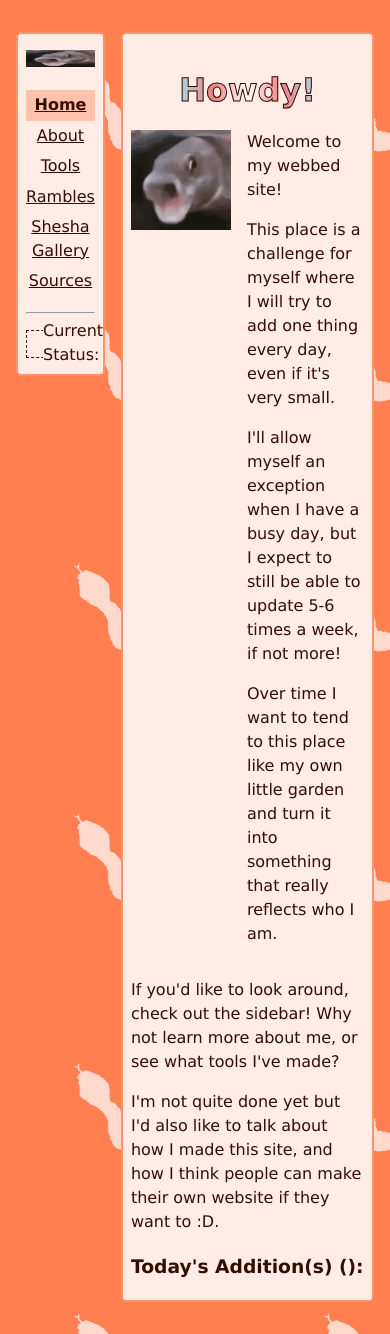
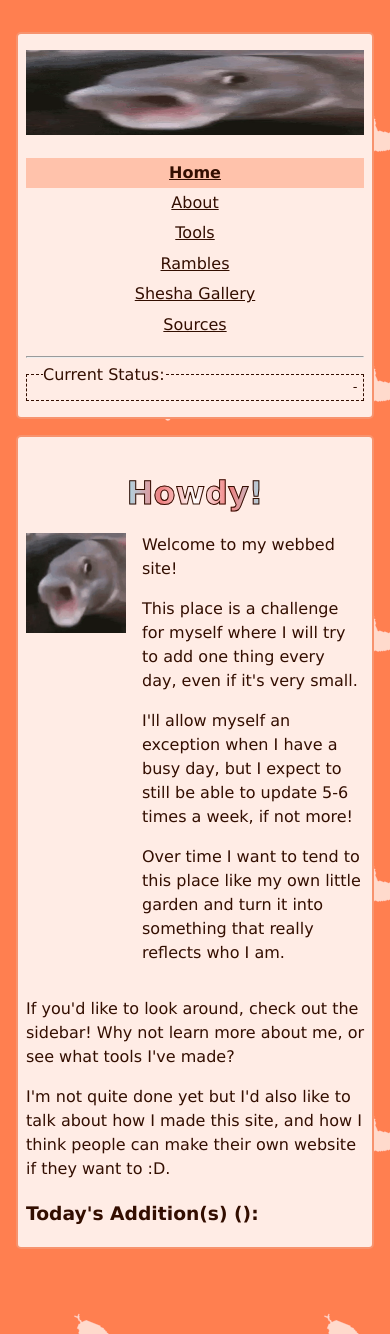
Before and after one commit to haleywm/WebbedSite, a Jekyll site: the page built from src/index.html, in a window 390 px wide. Built offline with Jekyll 4.4.1, drawn with Linux system fonts in a browser that asks for light colours.

Commit message:
Adjusted styling to improve responsiveness and make the website look better on mobile, as well as improved accessability.

```diff
--- a/src/assets/css/preferential-poll.scss
+++ b/src/assets/css/preferential-poll.scss
@@ -1,6 +1,5 @@
 ---
 ---
-
 @use 'sass:color';
 $background: #ff7f50;
 
@@ -8,15 +7,10 @@ $background: #ff7f50;
     margin-bottom: 1em;
 }
 
-.clickable {
-    cursor: pointer;
-    text-decoration: underline;
-}
-
 button {
     // Big sexy button
     cursor: pointer;
-    font-size: 1.5em;
+    font-size: min(1.5em, 3vw);
     font-weight: bold;
     padding: 1em 2em;
     border-radius: 0.5em;
@@ -38,11 +32,11 @@ button.little {
     min-width: 24px;
 }
 
-button:hover {
+button:hover:not(.textbutton) {
     background-color: $background;
 }
 
-button:active {
+button:active:not(.textbutton, .little) {
     box-shadow:
         inset 5px 5px 4px rgba(0, 0, 0, 0.2),
         inset -2px -3px 5px rgba(255, 255, 255, 0.5);
@@ -50,15 +44,24 @@ button:active {
     padding: 0.9em 2.1em 1.1em 1.9em;
 }
 
-button.little:active {
-    // Just be a lil guy
+.textbutton {
+    /* Button that just looks like text */
+    background: none;
+    border: none;
+    box-shadow: none;
+    margin: 0;
     padding: 0;
+    width: 100%;
+    text-align: left;
+    text-decoration: underline;
+    font-size: 1em;
 }
 
 .row {
     display: flex;
-    justify-content: space-between;
-    gap: 0.2em;
+    flex-flow: row wrap;
+    justify-content: center;
+    gap: 0.5em 1em;
 }
 
 .form-row-double {
@@ -85,7 +88,8 @@ button.little:active {
         height: 1.5em;
     }
 
-    input, textarea {
+    input,
+    textarea {
         font-size: 1em;
     }
 
--- a/src/assets/css/style.scss
+++ b/src/assets/css/style.scss
@@ -1,6 +1,5 @@
 ---
 ---
-
 @use 'sass:color';
 
 $font-stack: Verdana, sans-serif;
@@ -165,3 +164,15 @@ li {
         margin: 0;
     }
 }
+
+/* Reponsive design to make things look better on mobile */
+@media screen and (max-width: 600px) {
+    .body {
+        flex-flow: row wrap;
+
+        .leftbar,
+        .main {
+            width: 100%;
+        }
+    }
+}
```
Also changed, not shown: src/assets/scripts/preferential-poll.js (+20 -13 lines).
